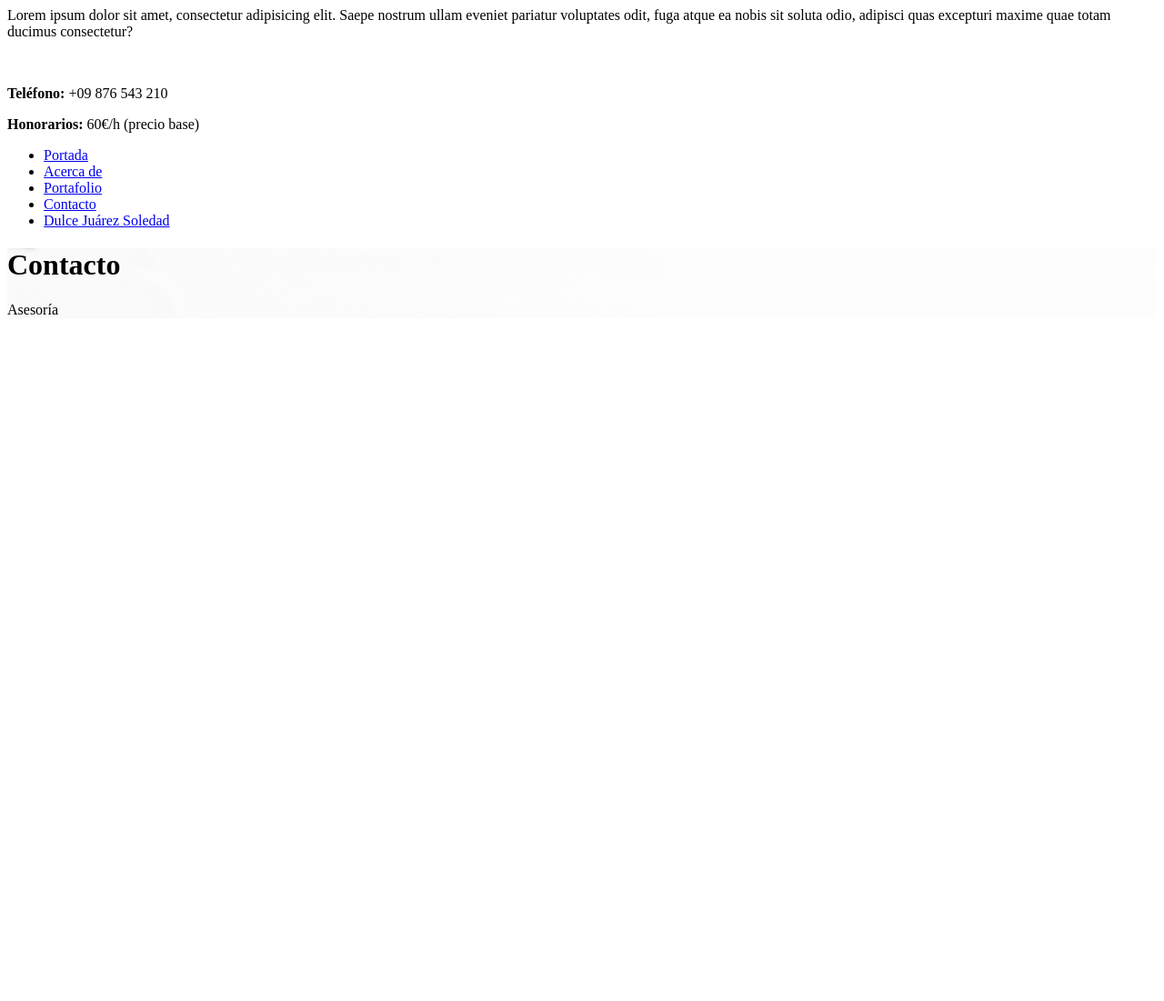
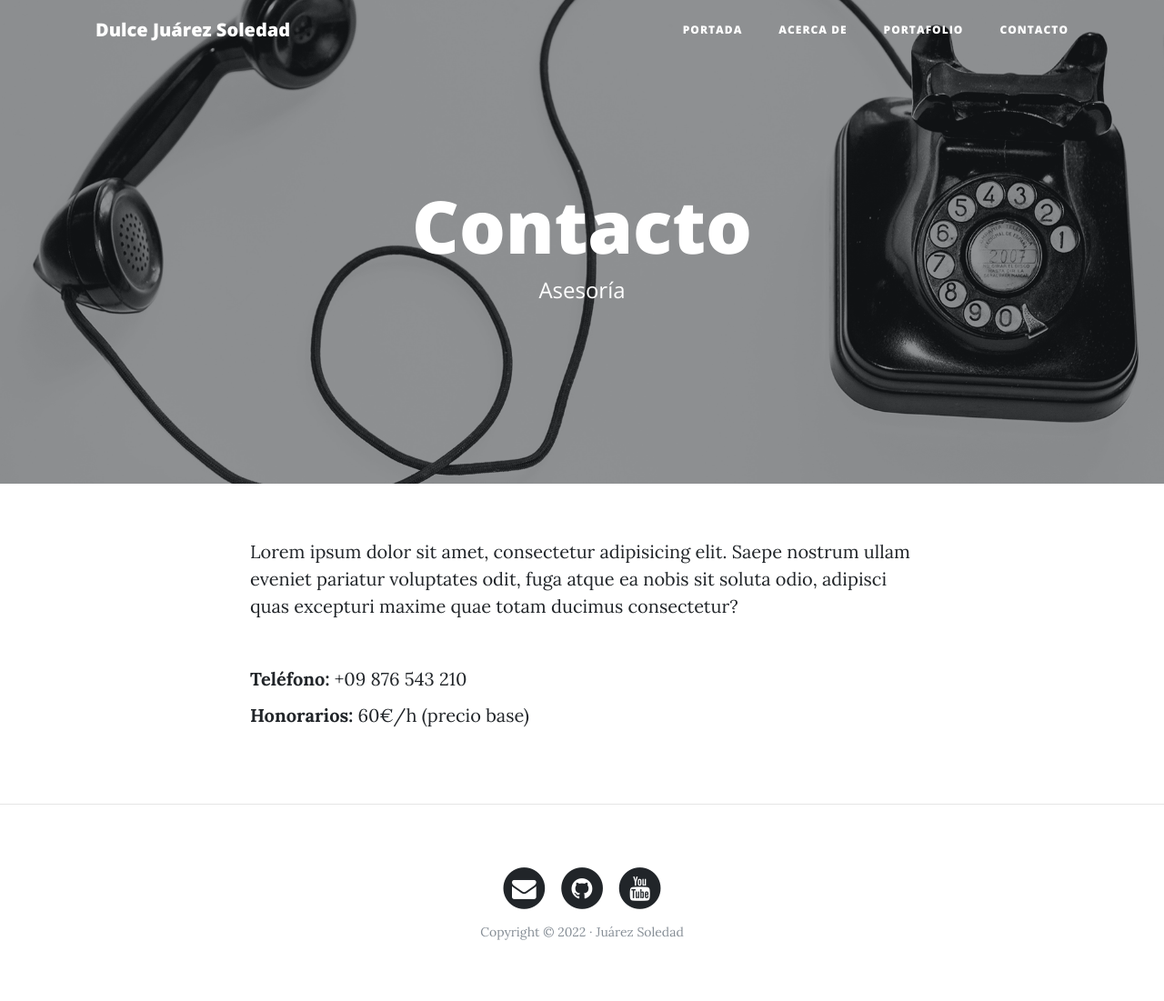
Before and after one commit to DulceAsd26/webpersonal, a Django app: page /contact/ in a window 1280 px wide. Shown: the whole page at 91% size. Before the commit the page ends 346 px from the top, so only its background shows below. Run offline with Django 3.2, Linux system fonts and the light colour scheme; some libraries are stand-ins or nearby versions.

Commit message:
requeriments

```diff
--- a/webpersonal/webpersonal/core/templates/core/base.html
+++ b/webpersonal/webpersonal/core/templates/core/base.html
@@ -1,16 +1,23 @@
-<!-- Contenido -->
-{% block content %}{% endblock %}
+<title>{% block title %}{% endblock %} | Dulce Soledad </title>
+{% load static %}
+<link href="{% static 'core/vendor/bootstrap/css/bootstrap.min.css' %}" rel="stylesheet">
+  <link href="{% static 'core/vendor/font-awesome/css/font-awesome.min.css' %}" rel="stylesheet" type="text/css">
+  <link href='https://fonts.googleapis.com/css?family=Lora:400,700,400italic,700italic' rel='stylesheet' type='text/css'>
+  <link href='https://fonts.googleapis.com/css?family=Open+Sans:300italic,400italic,600italic,700italic,800italic,400,300,600,700,800' rel='stylesheet' type='text/css'>
+  <link href="{% static 'core/css/clean-blog.min.css' %}" rel="stylesheet">
+  <link href="{% static 'core/vendor/bootstrap/css/bootstrap.min.css' %}" rel="stylesheet">
+  <link href="{% static 'core/vendor/font-awesome/css/font-awesome.min.css' %}" rel="stylesheet" type="text/css">
 
-<!-- Estilos y fuentes del template  -->
-{% load static %}
-<!-- Bootstrap y Javascripts -->
-
-<script src="{% static 'core/vendor/jquery/jquery.min.js' %}"></script>
-<script src="{% static 'core/vendor/bootstrap/js/bootstrap.bundle.min.js' %}"></script>
-<script src="{% static 'core/js/clean-blog.min.js' %}"></script>
-
-<title>{% block title %}{% endblock %} | Dulce Juárez Soledad </title>
-
+  <link href='https://fonts.googleapis.com/css?family=Lora:400,700,400italic,700italic' rel='stylesheet' type='text/css'>
+  <link href='https://fonts.googleapis.com/css?family=Open+Sans:300italic,400italic,600italic,700italic,800italic,400,300,600,700,800' rel='stylesheet' type='text/css'>
+  <link href="{% static 'core/css/clean-blog.min.css' %}" rel="stylesheet">
+<nav class="navbar navbar-expand-lg navbar-light fixed-top" id="mainNav">
+  <div class="container">
+      <a class="navbar-brand" href="{% url 'home' %}">Dulce Juárez Soledad</a>
+      <button class="navbar-toggler navbar-toggler-right" type="button" data-toggle="collapse" data-target="#navbarResponsive" aria-controls="navbarResponsive" aria-expanded="false" aria-label="Toggle navigation">
+      Menú
+      <i class="fa fa-bars"></i>
+    </button>
       <div class="collapse navbar-collapse" id="navbarResponsive">
           <ul class="navbar-nav ml-auto">
               <li class="nav-item">
@@ -25,11 +32,11 @@
               <li class="nav-item">
                   <a class="nav-link" href="{% url 'contact' %}">Contacto</a>
               </li>
-        <li>
-            <a class="navbar-brand" href="{% url 'home' %}">Dulce Juárez Soledad</a>
-        </li>
           </ul>
       </div>
+  </div>
+</nav>
+
 <!-- Cabecera -->
 <header class="masthead"
   style="background-image: url('{% block background %}{% endblock %}')">
@@ -44,3 +51,47 @@
   </div>
 </div>
 </header>
+
+<!-- Contenido -->
+<div class="container">
+{% block content %}{% endblock %}
+</div>
+
+{% if request.path != "/" %}<hr>{% endif %}
+
+<!-- Pié de página -->
+<footer>
+<div class="container">
+    <div class="row">
+        <div class="col-lg-8 col-md-10 mx-auto">
+            <ul class="list-inline text-center">
+                <li class="list-inline-item">
+                    <a href="#">
+                        <span class="fa-stack fa-lg">
+            <i class="fa fa-circle fa-stack-2x"></i>
+            <i class="fa fa-envelope fa-stack-1x fa-inverse"></i>
+          </span>
+                    </a>
+                </li>
+                <li class="list-inline-item">
+                    <a href="#">
+                        <span class="fa-stack fa-lg">
+            <i class="fa fa-circle fa-stack-2x"></i>
+            <i class="fa fa-github fa-stack-1x fa-inverse"></i>
+          </span>
+                    </a>
+                </li>
+                <li class="list-inline-item">
+                    <a href="#">
+                        <span class="fa-stack fa-lg">
+            <i class="fa fa-circle fa-stack-2x"></i>
+            <i class="fa fa-youtube fa-stack-1x fa-inverse"></i>
+          </span>
+                    </a>
+                </li>
+            </ul>
+            <p class="copyright text-muted">Copyright &copy; 2022 · Juárez Soledad </p>
+        </div>
+    </div>
+</div>
+</footer>
--- /dev/null
+++ b/webpersonal/webpersonal/requeriments.txt
@@ -0,0 +1,4 @@
+asgiref==3.5.2
+Django==3.0
+pytz==2022.1
+sqlparse==0.4.2
```
Lines whose indentation alone changed are shown as unchanged.
